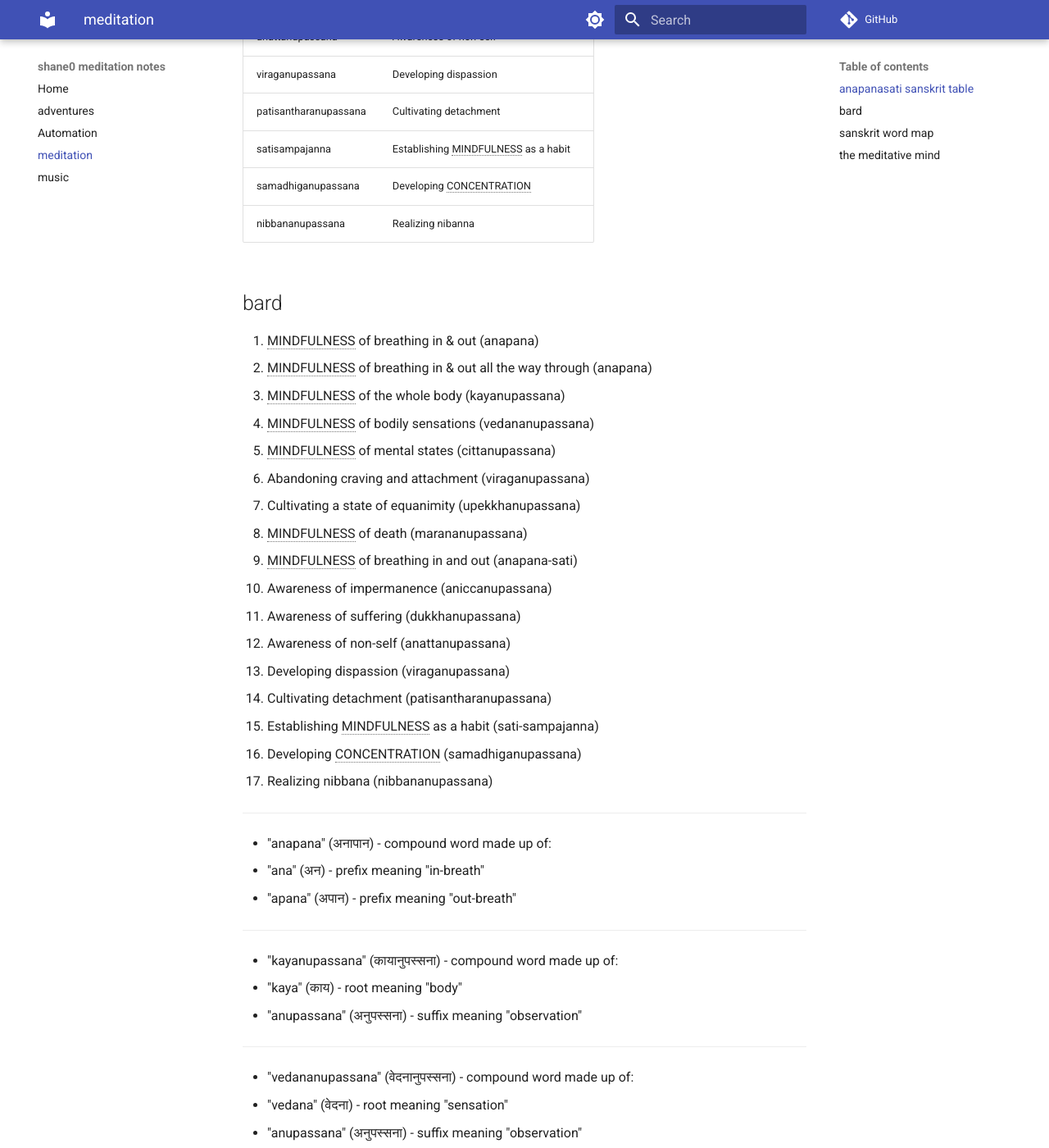
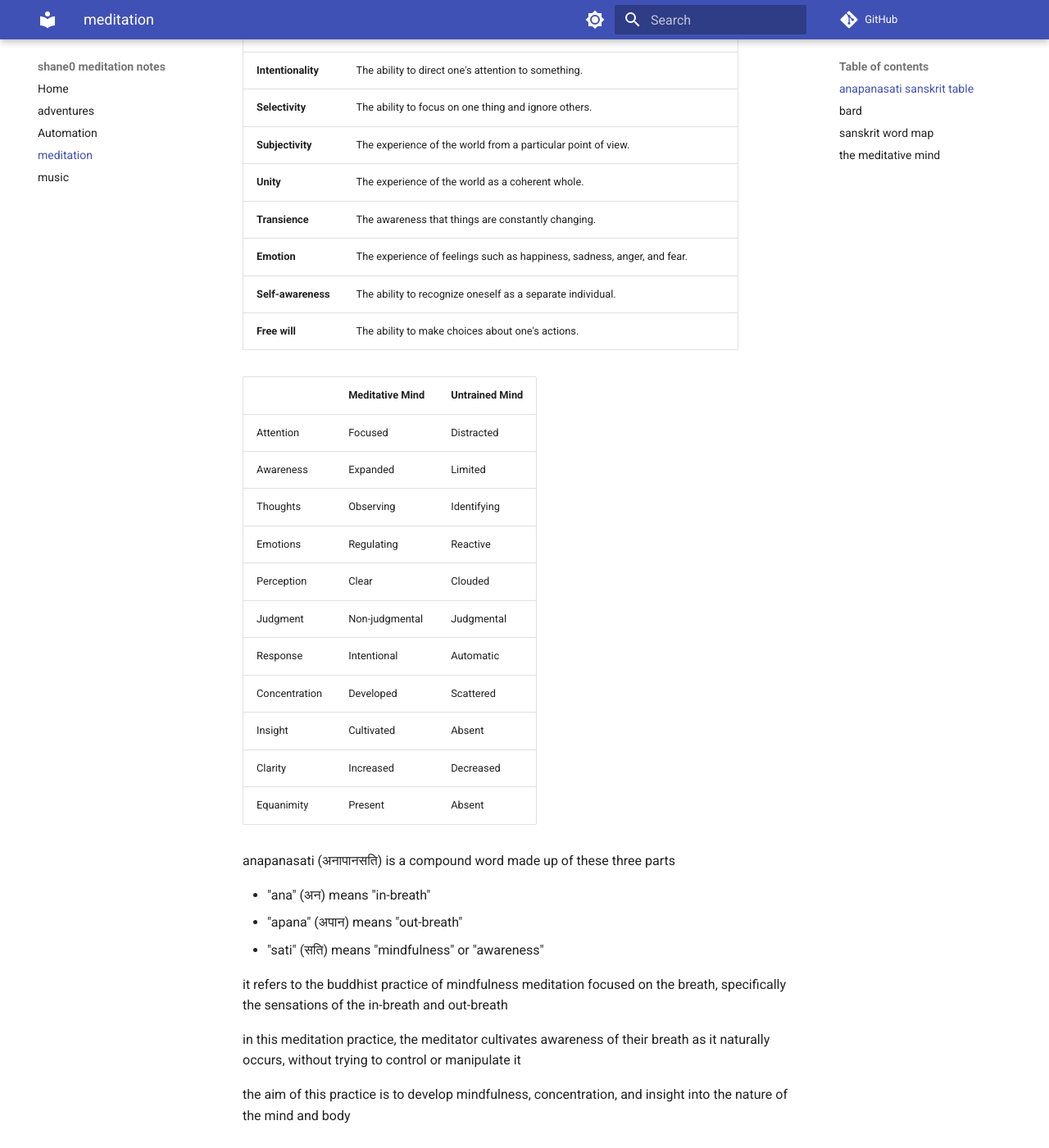
Before and after one commit to shane0/shane0.github.io, an MkDocs documentation site: the page built from docs/meditation.md, in a window 1280 px wide and 1400 px high, scrolled down 1336 px. Shown: the whole window at 82% size. Built offline with MkDocs 1.6.1 and Material for MkDocs 9.7.7, drawn with Linux system fonts in a browser that asks for light colours; comment, search, counter and statistics services are not loaded; some of the changed text lies outside the part shown.

Commit message:
Update meditation.md

```diff
--- a/docs/meditation.md
+++ b/docs/meditation.md
@@ -45,6 +34,45 @@ patisantharanupassana | Cultivating detachment
 satisampajanna        | Establishing MINDFULNESS as a habit
 samadhiganupassana    | Developing CONCENTRATION
 nibbananupassana      | Realizing nibanna
+
+
+| Attribute | Definition |
+|---|---|
+| **Awareness** | The state of being conscious or aware of and responsive to one's surroundings. |
+| **Intentionality** | The ability to direct one's attention to something. |
+| **Selectivity** | The ability to focus on one thing and ignore others. |
+| **Subjectivity** | The experience of the world from a particular point of view. |
+| **Unity** | The experience of the world as a coherent whole. |
+| **Transience** | The awareness that things are constantly changing. |
+| **Emotion** | The experience of feelings such as happiness, sadness, anger, and fear. |
+| **Self-awareness** | The ability to recognize oneself as a separate individual. |
+| **Free will** | The ability to make choices about one's actions. |
+
+|               | Meditative Mind | Untrained Mind |
+| ------------- | --------------- | -------------- |
+| Attention     | Focused         | Distracted     |
+| Awareness     | Expanded        | Limited        |
+| Thoughts      | Observing       | Identifying    |
+| Emotions      | Regulating      | Reactive       |
+| Perception    | Clear           | Clouded        |
+| Judgment      | Non-judgmental  | Judgmental     |
+| Response      | Intentional     | Automatic      |
+| Concentration | Developed       | Scattered      |
+| Insight       | Cultivated      | Absent         |
+| Clarity       | Increased       | Decreased      |
+| Equanimity    | Present         | Absent         |
+
+anapanasati (अनापानसति) is a compound word made up of these three parts
+
+* "ana" (अन) means "in-breath"
+* "apana" (अपान) means "out-breath"
+* "sati" (सति) means "mindfulness" or "awareness"
+
+it refers to the buddhist practice of mindfulness meditation focused on the breath, specifically the sensations of the in-breath and out-breath
+
+in this meditation practice, the meditator cultivates awareness of their breath as it naturally occurs, without trying to control or manipulate it
+
+the aim of this practice is to develop mindfulness, concentration, and insight into the nature of the mind and body
 
 ## bard
 
```
Also changed, not shown: other parts of docs/meditation.md (+0 -11 lines).
